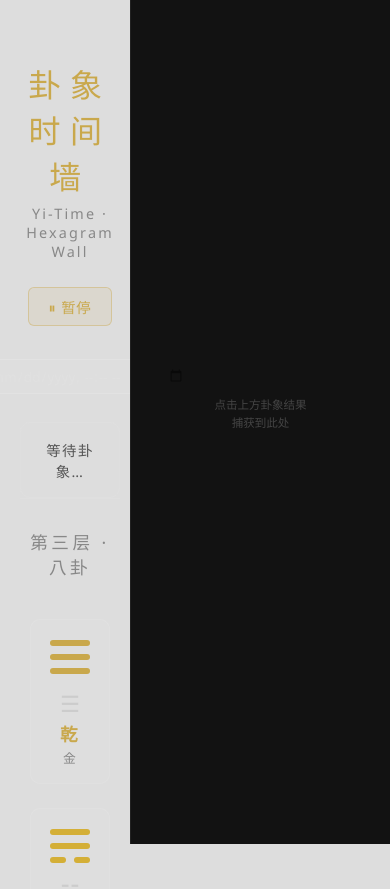
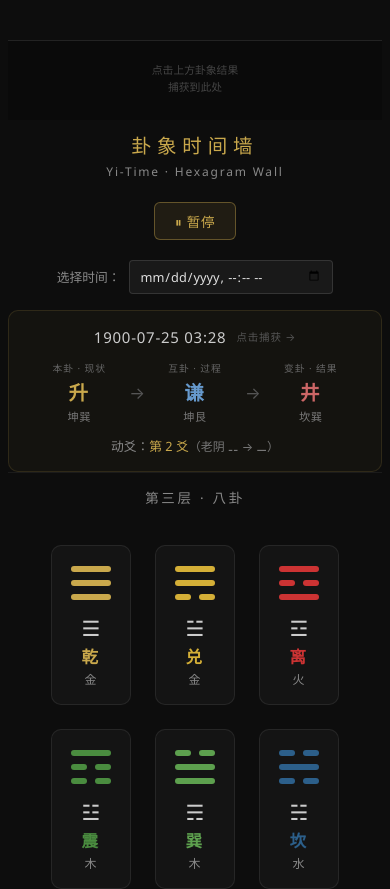
Before and after one commit to AguiPJ/yi-time, a React (Vite) app: page / in a window 390 px wide. Shown: the top 889 px of the page. Built offline with nearby package versions, Linux system fonts and the light colour scheme.

Commit message:
feat: init random, mobile responsive layout, scroll-to-panel

```diff
--- a/src/App.css
+++ b/src/App.css
@@ -9,7 +9,7 @@
 }
 
 :root {
-  --bg-primary: #ddd;
+  --bg-primary: #0d0d0d;
   --bg-secondary: #141414;
   --text-primary: #e0e0e0;
   --text-secondary: #888;
@@ -37,25 +37,25 @@ body {
 .app {
   max-width: 1100px;
   margin: 0 auto;
-  padding: 40px 20px 60px;
-  padding-right: 270px;
+  padding: 24px 16px 40px;
+  padding-right: 280px;
 }
 
 .app__header {
   text-align: center;
-  padding: 20px 0 10px;
+  padding: 10px 0 6px;
 }
 
 .app__title {
-  font-size: 2rem;
+  font-size: 1.6rem;
   font-weight: 300;
   letter-spacing: 0.3em;
   color: #c9a84c;
-  margin-bottom: 6px;
+  margin-bottom: 4px;
 }
 
 .app__subtitle {
-  font-size: 0.9rem;
+  font-size: 0.8rem;
   color: var(--text-secondary);
   letter-spacing: 0.15em;
 }
@@ -63,16 +63,16 @@ body {
 /* ===== Layer 通用 ===== */
 
 .layer {
-  padding: 30px 0;
+  padding: 20px 0;
 }
 
 .layer__title {
   text-align: center;
-  font-size: 1.1rem;
+  font-size: 1rem;
   font-weight: 400;
   color: var(--text-secondary);
   letter-spacing: 0.2em;
-  margin-bottom: 10px;
+  margin-bottom: 8px;
 }
 
 /* ===== 分隔线 ===== */
@@ -84,12 +84,33 @@ body {
   margin: 0 auto;
 }
 
+/* ===== Layer 4 横向滚动 ===== */
+.layer-4-scroll {
+  overflow-x: auto;
+  -webkit-overflow-scrolling: touch;
+}
+
 /* ===== Footer ===== */
 
 .app__footer {
   text-align: center;
-  padding: 40px 0 20px;
+  padding: 30px 0 16px;
   color: var(--text-secondary);
-  font-size: 0.85rem;
+  font-size: 0.8rem;
   letter-spacing: 0.15em;
 }
+
+/* ===== 移动端 ===== */
+@media (max-width: 860px) {
+  html { font-size: 15px; }
+
+  .app {
+    padding: 16px 8px 20px;
+    padding-right: 8px;
+  }
+
+  .app__title { font-size: 1.3rem; }
+
+  .layer { padding: 14px 0; }
+  .layer__title { font-size: 0.9rem; }
+}
--- a/src/App.jsx
+++ b/src/App.jsx
@@ -1,21 +1,28 @@
-import { useState, useCallback } from 'react';
+import { useState, useCallback, useEffect, useRef } from 'react';
 import Layer3EightTrigrams from './components/Layer3EightTrigrams';
 import Layer4SixtyFourHexagrams from './components/Layer4SixtyFourHexagrams';
 import TimeControl from './components/TimeControl';
 import ActiveHexagram from './components/ActiveHexagram';
 import SidePanel from './components/SidePanel';
-import { timeToHexagram } from './utils/timeToHexagram';
+import { timeToHexagram, randomTimestamp } from './utils/timeToHexagram';
 import './App.css';
 
 /**
  * App — 卦象时间墙主页面
- * 时间驱动卦象：随机播放 + 手动选择 + 右侧捕获面板
+ * 时间驱动卦象：随机播放 + 手动选择 + 捕获面板
  */
 export default function App() {
   const [result, setResult] = useState(null);
   const [isManual, setIsManual] = useState(false);
   const [playing, setPlaying] = useState(true);
   const [captured, setCaptured] = useState(null);
+  const sideRef = useRef(null);
+
+  // 初始化：随机时间戳立即执行一次
+  useEffect(() => {
+    handleTimeChange(randomTimestamp(), false);
+    // eslint-disable-next-line react-hooks/exhaustive-deps
+  }, []);
 
   const handleTimeChange = useCallback((date, manual) => {
     const r = timeToHexagram(date);
@@ -42,11 +49,18 @@ export default function App() {
       bianGua: result.bianGua,
       dongYaoIndex: result.dongYaoIndex,
     });
+    // 移动端：滑动到下方解卦区域
+    setTimeout(() => {
+      sideRef.current?.scrollIntoView({ behavior: 'smooth', block: 'start' });
+    }, 100);
   }, [result]);
 
   return (
     <main className="app">
-      <SidePanel captured={captured} />
+      {/* 桌面端右侧面板 / 移动端底部 */}
+      <div ref={sideRef}>
+        <SidePanel captured={captured} />
+      </div>
 
       <header className="app__header">
         <h1 className="app__title">卦象时间墙</h1>
@@ -67,7 +81,9 @@ export default function App() {
       <hr className="layer-divider" />
       <Layer3EightTrigrams />
       <hr className="layer-divider" />
-      <Layer4SixtyFourHexagrams activeResult={result} />
+      <div className="layer-4-scroll">
+        <Layer4SixtyFourHexagrams activeResult={result} />
+      </div>
 
       <footer className="app__footer">
         <p>易有太极 · 是生两仪 · 两仪生四象 · 四象生八卦</p>
--- a/src/components/SidePanel.css
+++ b/src/components/SidePanel.css
@@ -1,4 +1,4 @@
-/* ===== SidePanel 右侧捕获面板 ===== */
+/* ===== SidePanel 捕获面板 ===== */
 
 .side-panel {
   position: fixed;
@@ -168,3 +168,29 @@
 .side-gua__tiyong-status--bad    { color: #c55; }
 .side-gua__tiyong-status--drain  { color: #ca5; }
 .side-gua__tiyong-status--neutral{ color: #888; }
+
+/* ===== 移动端：面板在底部 ===== */
+@media (max-width: 860px) {
+  .side-panel {
+    position: static;
+    width: 100%;
+    height: auto;
+    max-height: none;
+    border-left: none;
+    border-top: 1px solid rgba(255, 255, 255, 0.1);
+    margin-top: 24px;
+    padding: 20px 12px 24px;
+  }
+
+  .side-panel__inner {
+    animation: capture-in-mobile 0.45s ease-out;
+  }
+
+  @keyframes capture-in-mobile {
+    from { opacity: 0; transform: translateY(20px); }
+    to   { opacity: 1; transform: translateY(0); }
+  }
+
+  .side-gua__title { font-size: 0.78rem; }
+  .side-gua__tiyong-line { font-size: 0.7rem; }
+}
```
